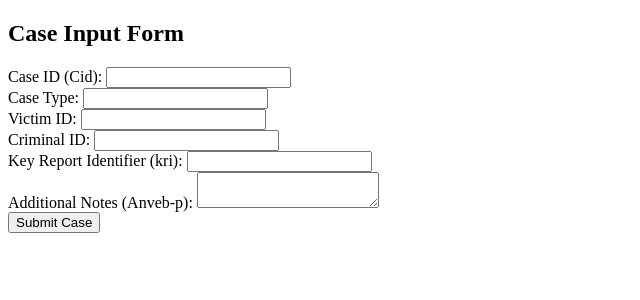
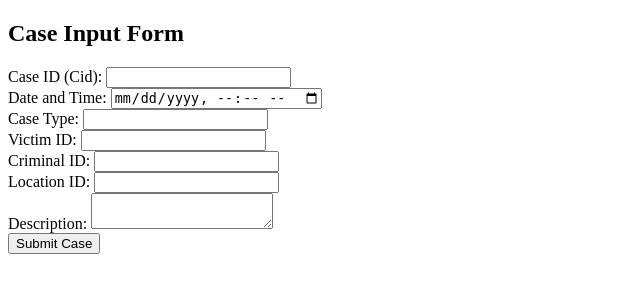
Before and after one commit to pradyumnarago/investigation_log, a Flask app: template templates/cases.html in a window 1280 px wide. Shown: the top 300 px of the page, without its empty margins (0-640 px from the left). Run offline with Flask 3, Linux system fonts and the light colour scheme; the template is opened without the code that fills it, so the values that code supplies are empty.

Commit message:
s count alterse

```diff
--- a/templates/cases.html
+++ b/templates/cases.html
@@ -11,36 +11,38 @@
     <div class="container">
         <h2>Case Input Form</h2>
         <div id="error-message" class="error"></div>
-        <form id="case-form" action="/submit_case" method="POST">
+        <form id="case-form" action="/submit_cases" method="POST">
             <div class="form-group">
                 <label for="case_id">Case ID (Cid):</label>
-                <input type="text" id="case_id" name="case_id" required>
+                <input type="text" id="case_id" name="case_id" aria-label="Case ID" required>
+            </div>
+            <div class="form-group">
+                <label for="date_time">Date and Time:</label>
+                <input type="datetime-local" id="date_time" name="date_time" aria-label="Date and Time" required>
             </div>
             <div class="form-group">
                 <label for="type">Case Type:</label>
-                <input type="text" id="type" name="type" required>
+                <input type="text" id="type" name="type" aria-label="Case Type" required>
             </div>
             <div class="form-group">
-                <label for="victimid">Victim ID:</label>
-                <input type="text" id="victimid" name="victimid" required>
+                <label for="victim_id">Victim ID:</label>
+                <input type="text" id="victim_id" name="victim_id" aria-label="Victim ID" required>
             </div>
             <div class="form-group">
-                <label for="criminalid">Criminal ID:</label>
-                <input type="text" id="criminalid" name="criminalid" required>
+                <label for="culprit_id">Criminal ID:</label>
+                <input type="text" id="culprit_id" name="culprit_id" aria-label="Criminal ID" required>
             </div>
             <div class="form-group">
-                <label for="kri">Key Report Identifier (kri):</label>
-                <input type="text" id="kri" name="kri" required>
+                <label for="location_id">Location ID:</label>
+                <input type="text" id="location_id" name="location_id" aria-label="Location ID" required>
             </div>
             <div class="form-group">
-                <label for="anveb-p">Additional Notes (Anveb-p):</label>
-                <textarea id="anveb-p" name="anveb_p"></textarea>
+                <label for="discription">Description:</label>
+                <textarea id="discription" name="discription" aria-label="Description" required></textarea>
             </div>
             <button type="submit">Submit Case</button>
         </form>
-
     </div>
-
 
     <script src="{{ url_for('static', filename='script.js') }}"></script>
 
```
Also changed, not shown: people.html (+17 -12 lines).
